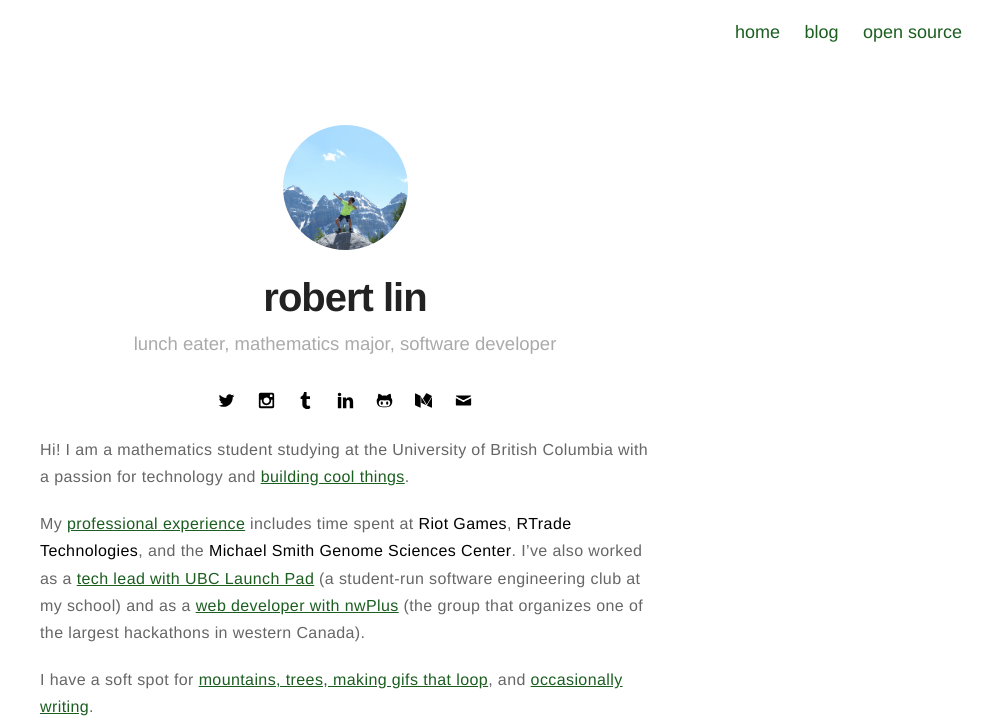
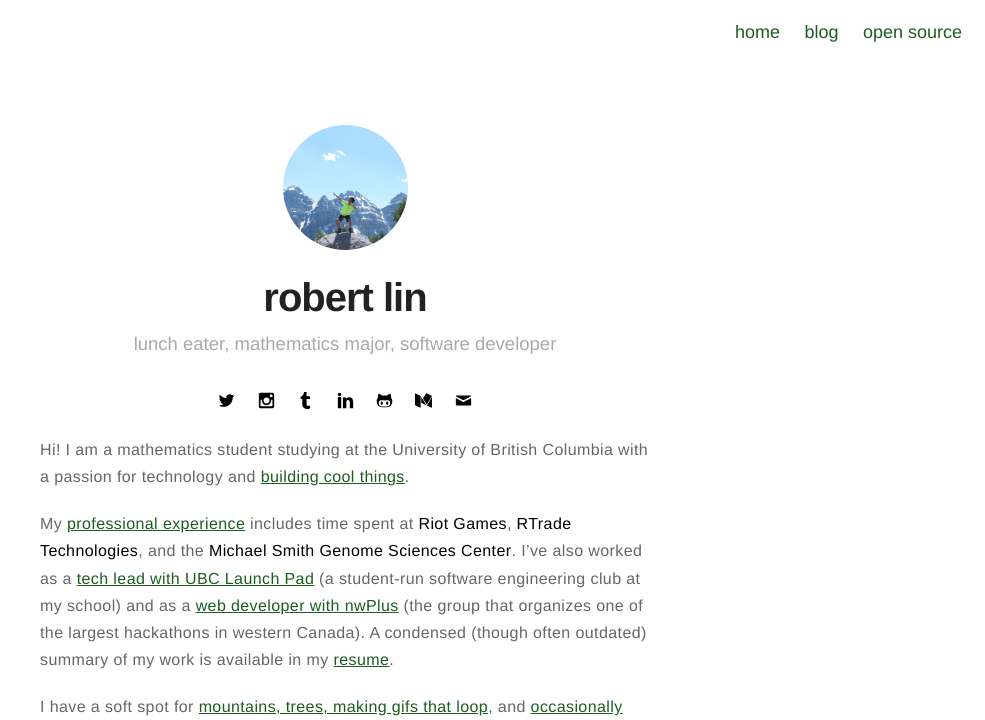
Before and after one commit to bobheadxi/bobheadxi.github.io, a Jekyll site: the page built from about.md, in a window 1280 px wide, cut to the strip 0-720 px from the top of the page. Shown: the whole strip, without its empty margins (295-1280 px from the left). Built offline with Jekyll 4.4.1, drawn with Linux system fonts in a browser that asks for light colours.

Commit message:
add link to resume

```diff
--- a/_config.yml
+++ b/_config.yml
@@ -29,12 +29,6 @@ bio: lunch eater, mathematics major, software developer
 # better with square images
 external-image: false
 picture: assets/images/profile.jpg
-
-# If you want to include your resume, set to true
-# and specify source (external or local).
-resume: false
-resume-external: true
-resume-url: https://google.com/?q=my+resume
 
 url: https://bobheadxi.github.io
 
--- a/_includes/nav.html
+++ b/_includes/nav.html
@@ -29,11 +29,5 @@
                 </li>
             {% endif %}
         {% endif %}
-
-        {% if site.resume == true %}
-            <li class="item">
-                <a class="link" href="{% if site.resume-external %}{{ site.resume-url }}{% else %}{{ site.url }}/{{ site.resume-url }}{% endif %}">Résumé</a>
-            </li>
-        {% endif %}
     </ul>
 </nav>
--- a/about.md
+++ b/about.md
@@ -11,7 +11,9 @@ My [professional experience](https://bobheadxi.dev/) includes time spent at
 I've also worked as a [tech lead with UBC Launch Pad](https://bobheadxi.dev/tags/#launch-pad)
 (a student-run software engineering club at my school) and as a
 [web developer with nwPlus](https://bobheadxi.dev/nwhacks2019/) (the group
-that organizes one of the largest hackathons in western Canada).
+that organizes one of the largest hackathons in western Canada). A condensed
+(though often outdated) summary of my work is available in my
+[resume](https://resume.bobheadxi.dev).
 
 I have a soft spot for [mountains, trees, making gifs that loop](https://pics.bobheadxi.dev/),
 and [occasionally writing](https://bobheadxi.dev/blog/).
```
